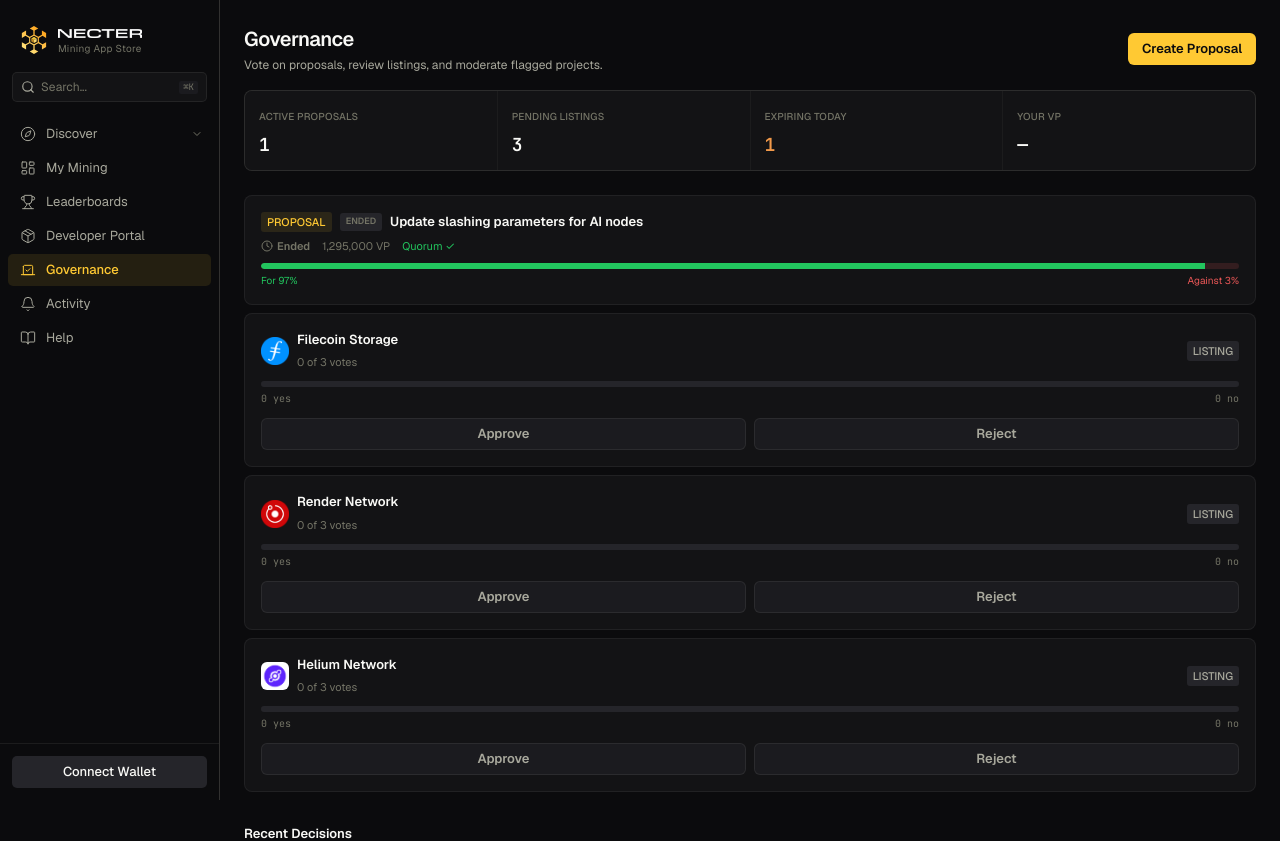
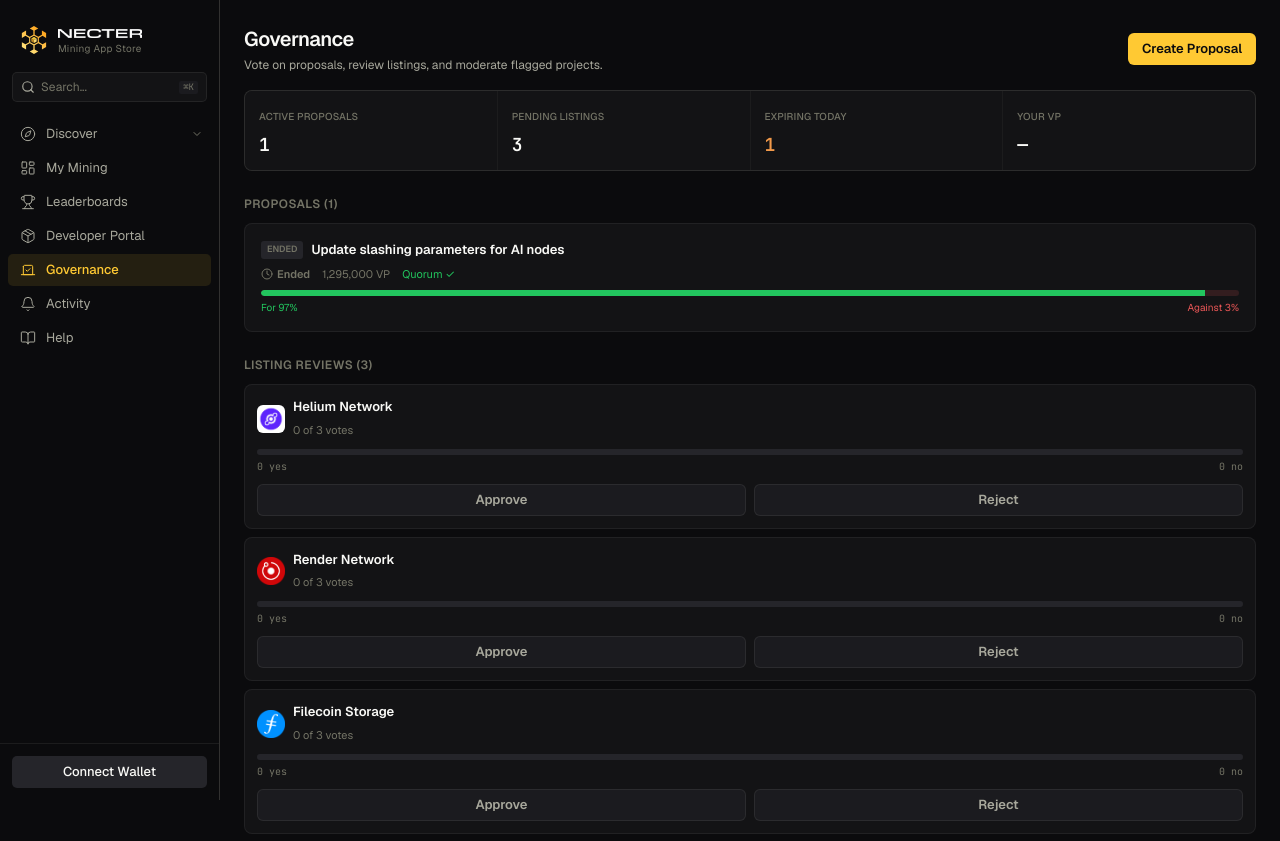
Before and after one commit to Abdulkereem/necter-mining-app-store-svelte, a SvelteKit app: page /governance in a window 1280 px wide. Shown: the top 841 px of the page. Built offline with nearby package versions, Linux system fonts and the light colour scheme; a web font is replaced by a local one.

Commit message:
Rework governance: split into Proposals/Listing Reviews/Flagged sections with headers and counts, remove old merged list

```diff
--- a/src/routes/governance/+page.svelte
+++ b/src/routes/governance/+page.svelte
@@ -128,7 +128,8 @@
 	const appsById = $derived(new Map($backendState.apps.map((a: any) => [a.id, a])));
 
 	// ─── Derived: stats ──────────────────────────────────────────────────────
-	const activeProposalCount = $derived(proposals.filter((p: any) => p.status === 'active').length);
+	const activeProposalsForVote = $derived(proposals.filter((p: any) => p.status === 'active'));
+	const activeProposalCount = $derived(activeProposalsForVote.length);
 	const expiringToday = $derived(
 		proposals.filter((p: any) => {
 			if (p.status !== 'active' || !p.endsAt) return false;
@@ -265,29 +266,16 @@
 	</div>
 
 	<!-- ═══════════════════════════════════════════
-       SECTION: VOTING (proposals, listings, moderation)
+       SECTION: VOTING — split by type
       ═══════════════════════════════════════════ -->
+	<div class="space-y-6">
+
+		<!-- Active Proposals -->
+		{#if activeProposalsForVote.length > 0}
 			<div>
-		<div class="mb-8">
-			{#if voteItems.length === 0}
-				<div class="p-5 rounded-[8px] bg-[var(--surface-1)] border border-[var(--border)]">
-					<div class="flex items-start gap-3">
-						<AlertCircle class="h-4 w-4 text-[var(--text-tertiary)] mt-0.5" />
-						<div>
-							<div class="text-[13px] font-semibold text-[var(--text-primary)]">
-								Nothing to vote on right now
-							</div>
-							<div class="text-[12px] text-[var(--text-secondary)] mt-1">
-								Active proposals, listing reviews, and moderation cases will appear here.
-							</div>
-						</div>
-					</div>
-				</div>
-			{:else}
+				<h2 class="text-[12px] font-semibold text-[var(--text-tertiary)] uppercase tracking-[0.04em] mb-2.5">Proposals ({activeProposalsForVote.length})</h2>
 				<div class="space-y-2">
-					{#each voteItems as item (item.kind + '-' + (item.data.id ?? item.data.g?.appId ?? item.data.appId ?? ''))}
-						{#if item.kind === 'proposal'}
-							{@const proposal = item.data}
+					{#each activeProposalsForVote as proposal (proposal.id)}
 						{@const totalVotes = proposal.votesFor + proposal.votesAgainst}
 						{@const forPct = totalVotes > 0 ? (proposal.votesFor / totalVotes) * 100 : 0}
 						{@const urgency = getUrgency(proposal.endsAt)}
@@ -297,175 +285,126 @@
 							href="/governance/proposals/{proposal.id}"
 							class="block p-3 md:p-4 rounded-[8px] bg-[var(--surface-1)] border border-[var(--border)] hover:border-[var(--border-hover)] transition-colors no-underline cursor-pointer"
 						>
-								<!-- Title + urgency -->
 							<div class="flex items-center gap-2 mb-1.5">
-									<Badge variant="accent" class="flex-shrink-0 text-[9px] font-semibold uppercase">Proposal</Badge>
 								{#if urgency}
 									<span
-											class="inline-flex items-center gap-1 px-1.5 py-0.5 rounded-[3px] text-[9px] font-semibold uppercase flex-shrink-0 {urgency.pulsing
-												? 'animate-pulse'
-												: ''}"
+										class="inline-flex items-center gap-1 px-1.5 py-0.5 rounded-[3px] text-[9px] font-semibold uppercase flex-shrink-0 {urgency.pulsing ? 'animate-pulse' : ''}"
 										style="background: {urgency.bg}; color: {urgency.color};"
-										>
-											{urgency.label}
-										</span>
+									>{urgency.label}</span>
 								{/if}
-									<h3
-										class="text-[13px] font-semibold text-[var(--text-primary)] truncate flex-1 min-w-0"
-									>
-										{proposal.title}
-									</h3>
+								<h3 class="text-[13px] font-semibold text-[var(--text-primary)] truncate flex-1 min-w-0">{proposal.title}</h3>
 							</div>
-								<!-- Meta -->
 							<div class="flex items-center gap-3 text-[11px] text-[var(--text-tertiary)] mb-2">
 								<span class="flex items-center gap-1">
 									<Clock class="h-3 w-3" />
-										<span
-											style="color: {urgency ? urgency.color : 'inherit'}; font-weight: {urgency
-												? 600
-												: 'inherit'};">{formatTimeLeft(proposal.endsAt)}</span
-										>
+									<span style="color: {urgency ? urgency.color : 'inherit'}; font-weight: {urgency ? 600 : 'inherit'};">{formatTimeLeft(proposal.endsAt)}</span>
 								</span>
 								<span>{totalVotes.toLocaleString()} VP</span>
-									<span
-										style="color: {quorumMet ? 'var(--success)' : 'var(--warning)'};"
-									>
-										Quorum {quorumMet ? '\u2713' : `${quorumPct.toFixed(0)}%`}
-									</span>
+								<span style="color: {quorumMet ? 'var(--success)' : 'var(--warning)'};">Quorum {quorumMet ? '\u2713' : `${quorumPct.toFixed(0)}%`}</span>
 							</div>
-								<!-- Vote bar -->
-								<div
-									class="h-1.5 rounded-full w-full bg-[rgba(235,87,87,0.15)] overflow-hidden flex"
-								>
-									<div
-										class="h-full bg-[var(--success)] rounded-l-full"
-										style="width: {forPct}%"
-									></div>
+							<div class="h-1.5 rounded-full w-full bg-[rgba(235,87,87,0.15)] overflow-hidden flex">
+								<div class="h-full bg-[var(--success)] rounded-l-full" style="width: {forPct}%"></div>
 							</div>
 							<div class="flex justify-between text-[10px] mt-1">
 								<span class="text-[var(--success)]">For {forPct.toFixed(0)}%</span>
 								<span class="text-[var(--error)]">Against {(100 - forPct).toFixed(0)}%</span>
 							</div>
 						</a>
-						{:else if item.kind === 'listing'}
-							{@const g = item.data.g}
-							{@const app = item.data.app}
+					{/each}
+				</div>
+			</div>
+		{/if}
+
+		<!-- Listing Reviews -->
+		{#if pendingListings.length > 0}
+			<div>
+				<h2 class="text-[12px] font-semibold text-[var(--text-tertiary)] uppercase tracking-[0.04em] mb-2.5">Listing Reviews ({pendingListings.length})</h2>
+				<div class="space-y-2">
+					{#each pendingListings as g (g.appId)}
+						{@const app = appsById.get(g.appId) ?? null}
 						{@const totalVotes = g.yesVotes + g.noVotes}
 						{@const yesPct = totalVotes > 0 ? (g.yesVotes / totalVotes) * 100 : 0}
 						<!-- svelte-ignore a11y_no_static_element_interactions -->
 						<div
-								class="p-3 md:p-4 rounded-[8px] bg-[var(--surface-1)] border border-[var(--border)] hover:border-[var(--border-hover)] transition-colors cursor-pointer"
+							class="p-3 rounded-[8px] bg-[var(--surface-1)] border border-[var(--border)] hover:border-[var(--border-hover)] transition-colors cursor-pointer"
 							onclick={() => goto(`/governance/review/${g.appId}`)}
 							onkeydown={(e) => { if (e.key === 'Enter') goto(`/governance/review/${g.appId}`); }}
 						>
-								<!-- Header: icon + name + badge -->
 							<div class="flex items-center gap-2 mb-2">
 								{#if app}
-										<img
-											src={getAppIcon(app)}
-											alt=""
-											class="w-7 h-7 rounded-[6px] shrink-0"
-										/>
+									<img src={getAppIcon(app)} alt="" class="w-7 h-7 rounded-[6px] shrink-0" />
 								{/if}
 								<div class="flex-1 min-w-0">
-										<span
-											class="text-[13px] font-semibold text-[var(--text-primary)] truncate block"
-											>{app?.name || `App ${g.appId}`}</span
-										>
-										<span class="text-[11px] text-[var(--text-tertiary)]"
-											>{g.yesVotes + g.noVotes} of {g.requiredAttestations} votes</span
-										>
+									<span class="text-[13px] font-semibold text-[var(--text-primary)] truncate block">{app?.name || `App ${g.appId}`}</span>
+									<span class="text-[11px] text-[var(--text-tertiary)]">{g.yesVotes + g.noVotes} of {g.requiredAttestations} votes</span>
 								</div>
-									<Badge variant="neutral" class="flex-shrink-0 text-[9px] font-semibold uppercase">Listing</Badge>
 							</div>
-								<!-- Progress -->
 							<div class="h-1.5 rounded-full w-full bg-[var(--surface-3)] overflow-hidden mb-1">
-									<div
-										class="h-full bg-[var(--text-accent)] rounded-full transition-all"
-										style="width: {yesPct}%"
-									></div>
+								<div class="h-full bg-[var(--text-accent)] rounded-full transition-all" style="width: {yesPct}%"></div>
 							</div>
-								<div
-									class="flex justify-between text-[10px] text-[var(--text-tertiary)] mb-3"
-								>
+							<div class="flex justify-between text-[10px] text-[var(--text-tertiary)] mb-2.5">
 								<span class="font-mono">{g.yesVotes} yes</span>
 								<span class="font-mono">{g.noVotes} no</span>
 							</div>
-								<!-- Actions -->
 							<!-- svelte-ignore a11y_no_static_element_interactions -->
-								<div
-									class="flex gap-2"
-									onclick={(e) => e.stopPropagation()}
-									onkeydown={(e) => e.stopPropagation()}
-								>
-									<Button variant="secondary"
-										class="flex-1 h-[34px] text-[12px]"
-										onclick={(e) => {
-											e.stopPropagation();
-											if (!$actor) { $showConnectModal = true; return; }
-											if (!hasGovRole) { backend.setRoleEnabled({ walletAddress: $actor.walletAddress, role: 'governance', enabled: true }); }
-											safe(() => { backend.castGovernanceAttestation({ appId: g.appId, attestor: $actor!.walletAddress, direction: 'yes' }); showToast('Approved'); });
-										}}
-									>
-										Approve
-									</Button>
-									<Button
-										variant="secondary"
-										class="flex-1 h-[34px] text-[12px]"
-										onclick={(e) => {
-											e.stopPropagation();
-											if (!$actor) { $showConnectModal = true; return; }
-											if (!hasGovRole) { backend.setRoleEnabled({ walletAddress: $actor.walletAddress, role: 'governance', enabled: true }); }
-											safe(() => { backend.castGovernanceAttestation({ appId: g.appId, attestor: $actor!.walletAddress, direction: 'no' }); showToast('Rejected'); });
-										}}
-									>
-										Reject
-									</Button>
+							<div class="flex gap-2" onclick={(e) => e.stopPropagation()} onkeydown={(e) => e.stopPropagation()}>
+								<Button variant="secondary" class="flex-1 h-[32px] text-[12px]"
+									onclick={(e) => { e.stopPropagation(); if (!$actor) { $showConnectModal = true; return; } if (!hasGovRole) { backend.setRoleEnabled({ walletAddress: $actor.walletAddress, role: 'governance', enabled: true }); } safe(() => { backend.castGovernanceAttestation({ appId: g.appId, attestor: $actor.walletAddress, direction: 'yes' }); showToast('Approved'); }); }}
+								>Approve</Button>
+								<Button variant="secondary" class="flex-1 h-[32px] text-[12px]"
+									onclick={(e) => { e.stopPropagation(); if (!$actor) { $showConnectModal = true; return; } if (!hasGovRole) { backend.setRoleEnabled({ walletAddress: $actor.walletAddress, role: 'governance', enabled: true }); } safe(() => { backend.castGovernanceAttestation({ appId: g.appId, attestor: $actor.walletAddress, direction: 'no' }); showToast('Rejected'); }); }}
+								>Reject</Button>
 							</div>
 						</div>
-						{:else if item.kind === 'moderation'}
-							{@const c = item.data}
+					{/each}
+				</div>
+			</div>
+		{/if}
+
+		<!-- Flagged Projects -->
+		{#if moderationCases.length > 0}
+			<div>
+				<h2 class="text-[12px] font-semibold text-[var(--text-tertiary)] uppercase tracking-[0.04em] mb-2.5">Flagged Projects ({moderationCases.length})</h2>
+				<div class="space-y-2">
+					{#each moderationCases as c (c.appId)}
 						{@const app = appsById.get(c.appId) ?? null}
 						<div class="p-3 rounded-[8px] border border-[var(--border)] bg-[var(--surface-1)]">
 							<div class="flex items-center gap-2 mb-2">
 								{#if app}
-										<img
-											src={getAppIcon(app)}
-											alt=""
-											class="w-6 h-6 rounded-[5px] shrink-0"
-										/>
+									<img src={getAppIcon(app)} alt="" class="w-6 h-6 rounded-[5px] shrink-0" />
 								{/if}
 								<div class="min-w-0 flex-1">
-										<div class="text-[13px] font-medium text-[var(--text-primary)] truncate">
-											{app?.name ?? c.appId}
-										</div>
-										<div class="text-[10px] text-[var(--text-tertiary)]">
-											{c.reportCount} reports
-										</div>
+									<div class="text-[13px] font-medium text-[var(--text-primary)] truncate">{app?.name ?? c.appId}</div>
+									<div class="text-[10px] text-[var(--text-tertiary)]">{c.reportCount} reports</div>
 								</div>
 								<Badge variant="error" class="flex-shrink-0 text-[9px] font-semibold uppercase">Flagged</Badge>
 							</div>
 							<div class="flex gap-2">
 								<Button variant="secondary"
-										onclick={() => {
-											if (!$actor) { $showConnectModal = true; return; }
-											if (!hasGovRole) { backend.setRoleEnabled({ walletAddress: $actor.walletAddress, role: 'governance', enabled: true }); }
-											safe(() => backend.castModerationVote({ appId: c.appId, voterId: $actor!.walletAddress, direction: 'keep' }));
-										}}>Keep</Button>
-									<Button
-										variant="secondary"
-										onclick={() => {
-											if (!$actor) { $showConnectModal = true; return; }
-											if (!hasGovRole) { backend.setRoleEnabled({ walletAddress: $actor.walletAddress, role: 'governance', enabled: true }); }
-											safe(() => backend.castModerationVote({ appId: c.appId, voterId: $actor!.walletAddress, direction: 'delist' }));
-										}}>Delist</Button>
+									onclick={() => { if (!$actor) { $showConnectModal = true; return; } if (!hasGovRole) { backend.setRoleEnabled({ walletAddress: $actor.walletAddress, role: 'governance', enabled: true }); } safe(() => backend.castModerationVote({ appId: c.appId, voterId: $actor.walletAddress, direction: 'keep' })); }}
+								>Keep</Button>
+								<Button variant="secondary"
+									onclick={() => { if (!$actor) { $showConnectModal = true; return; } if (!hasGovRole) { backend.setRoleEnabled({ walletAddress: $actor.walletAddress, role: 'governance', enabled: true }); } safe(() => backend.castModerationVote({ appId: c.appId, voterId: $actor.walletAddress, direction: 'delist' })); }}
+								>Delist</Button>
+							</div>
+						</div>
+					{/each}
 				</div>
 			</div>
 		{/if}
-					{/each}
+
+		<!-- Empty state -->
+		{#if activeProposalsForVote.length === 0 && pendingListings.length === 0 && moderationCases.length === 0}
+			<div class="p-5 rounded-[8px] bg-[var(--surface-1)] border border-[var(--border)]">
+				<div class="flex items-start gap-3">
+					<AlertCircle class="h-4 w-4 text-[var(--text-tertiary)] mt-0.5" />
+					<div>
+						<div class="text-[13px] font-semibold text-[var(--text-primary)]">Nothing to vote on right now</div>
+						<div class="text-[12px] text-[var(--text-secondary)] mt-1">Active proposals, listing reviews, and moderation cases will appear here.</div>
+					</div>
+				</div>
 			</div>
 		{/if}
-		</div>
 
 		<!-- Developer Applications — desktop only -->
 		{#if hasGovRole && (pendingDeveloperVerifications.length > 0 || pendingDeveloperEnrollments.length > 0)}
```
Lines whose indentation alone changed are shown as unchanged.
